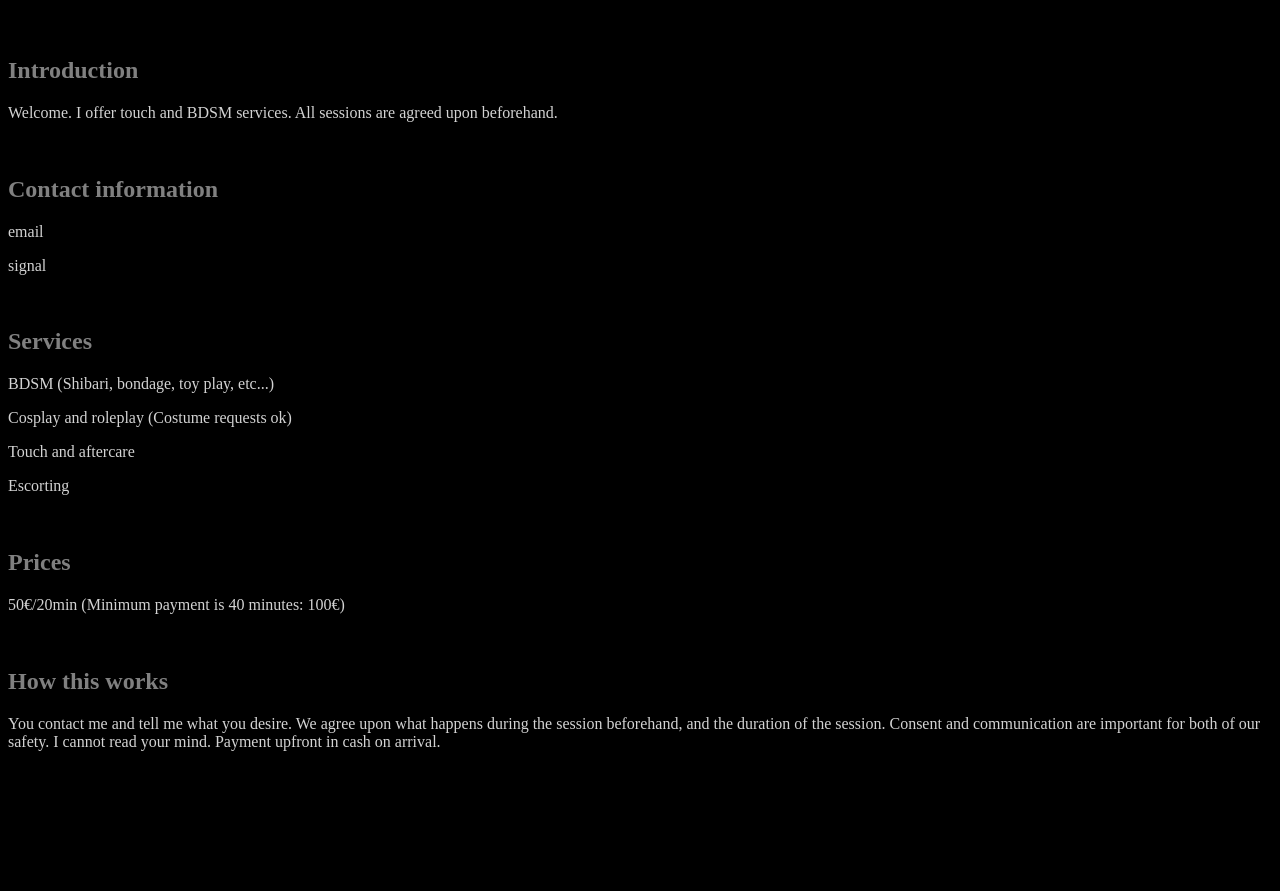
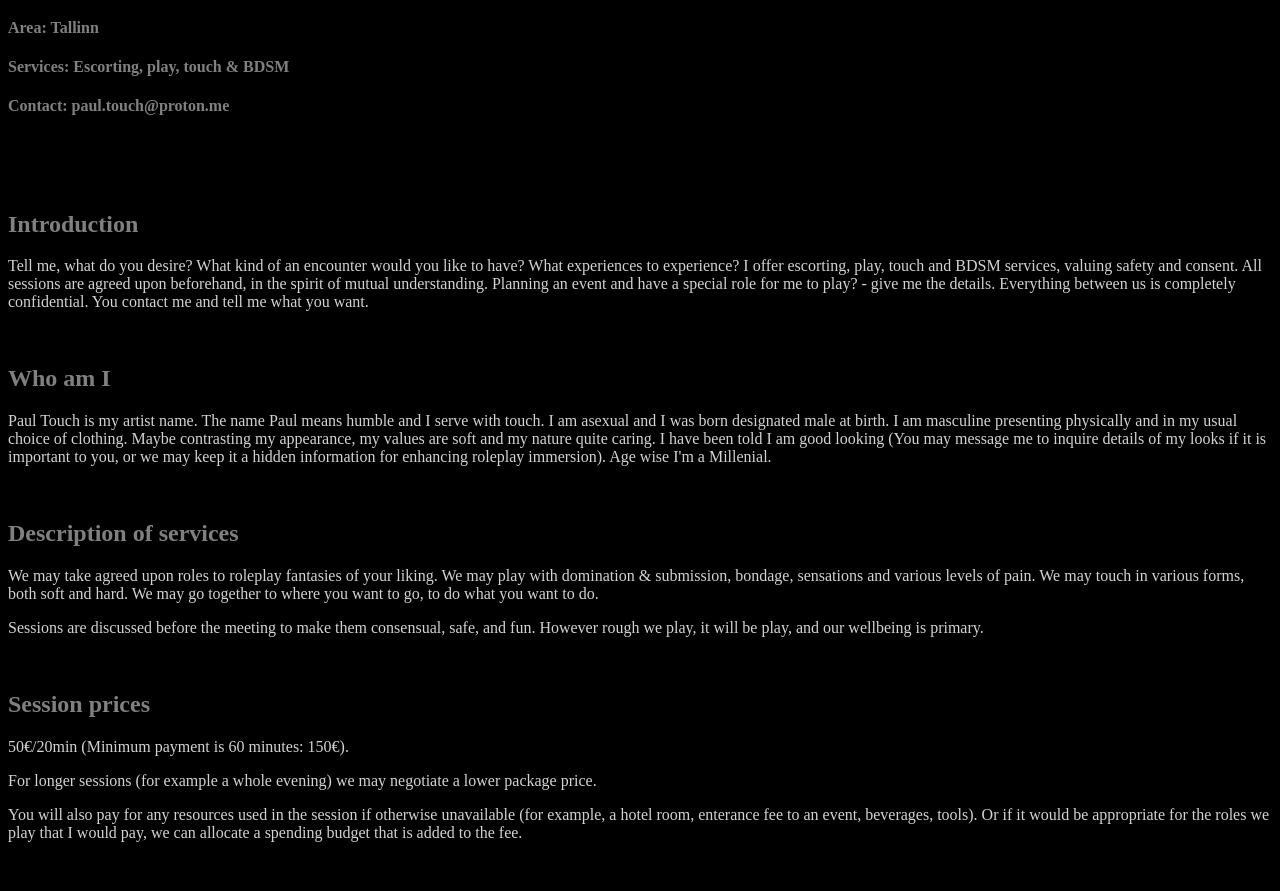
Before and after one commit to PaulTouch/PaulTouch.github.io, a plain HTML site: page BDSMDaddy.html in a window 1280 px wide. Shown: the part 61-952 px from the top of the page. Before the commit the page ends 828 px from the top, so only its background shows below. Drawn offline with Linux system fonts and the light colour scheme.

Commit message:
Update BDSMDaddy.html

```diff
--- a/BDSMDaddy.html
+++ b/BDSMDaddy.html
@@ -1,40 +1,48 @@
 <!DOCTYPE html>
 <html>
 <head>
-<title>BDSM Daddy</title>
+<title>BDSM Daddy for rent</title>
 </head>
 <body style="background-color:black;">
 
-<h1 style="color:Red;">BDSM Daddy for rent</h1>
+<h1 style="color:Red;">BDSM Daddy for rent</h4>
+<h4 style="color:Grey;">Area: Tallinn</h4>
+<h4 style="color:Grey;">Services: Escorting, play, touch & BDSM</h4>
+<h4 style="color:Grey;">Contact: paul.touch@proton.me</h4>
+
+<br>
+<br>
+<br>
+
+<h2 style="color:Grey;">Introduction</h2>
+<p style="color:LightGray;">Tell me, what do you desire? What kind of an encounter would you like to have? What experiences to experience? I offer escorting, play, touch and BDSM services, valuing safety and consent. All sessions are agreed upon beforehand, in the spirit of mutual understanding. Planning an event and have a special role for me to play? - give me the details. Everything between us is completely confidential. You contact me and tell me what you want.</p>
 
 <br>
 
-<h2 style="color:Grey;">Introduction</h2>
-<p style="color:LightGray;">Welcome. I offer touch and BDSM services. All sessions are agreed upon beforehand.</p>
+<h2 style="color:Grey;">Who am I</h2>
+<p style="color:LightGray;">Paul Touch is my artist name. The name Paul means humble and I serve with touch. I am asexual and I was born designated male at birth. I am masculine presenting physically and in my usual choice of clothing. Maybe contrasting my appearance, my values are soft and my nature quite caring. I have been told I am good looking (You may message me to inquire details of my looks if it is important to you, or we may keep it a hidden information for enhancing roleplay immersion). Age wise I'm a Millenial.</p>
+<br>
+
+<h2 style="color:Grey;">Description of services</h2>
+<p style="color:LightGray;">We may take agreed upon roles to roleplay fantasies of your liking. We may play with domination & submission, bondage, sensations and various levels of pain. We may touch in various forms, both soft and hard. We may go together to where you want to go, to do what you want to do.</p>
+<p style="color:LightGray;">Sessions are discussed before the meeting to make them consensual, safe, and fun. However rough we play, it will be play, and our wellbeing is primary.</p>
+
+<br>
+
+<h2 style="color:Grey;">Session prices</h2>
+<p style="color:LightGray;">50€/20min (Minimum payment is 60 minutes: 150€).</p>
+<p style="color:LightGray;">For longer sessions (for example a whole evening) we may negotiate a lower package price.</p>
+<p style="color:LightGray;">You will also pay for any resources used in the session if otherwise unavailable (for example, a hotel room, enterance fee to an event, beverages, tools). Or if it would be appropriate for the roles we play that I would pay, we can allocate a spending budget that is added to the fee.</p>
+
+<br>
+
+<h2 style="color:Grey;">How this works</h2>
+<p style="color:LightGray;">You contact me and tell me what you desire. We agree upon what happens during the session beforehand, the duration of the session, and schedule when, where and how we will meet. Payment upfront in cash on arrival.</p>
 
 <br>
 
 <h2 style="color:Grey;">Contact information</h2>
-<p style="color:LightGray;">email</p>
-<p style="color:LightGray;">signal</p>
-
-<br>
-
-<h2 style="color:Grey;">Services</h2>
-<p style="color:LightGray;">BDSM (Shibari, bondage, toy play, etc...)</p>
-<p style="color:LightGray;">Cosplay and roleplay (Costume requests ok)</p>
-<p style="color:LightGray;">Touch and aftercare</p>
-<p style="color:LightGray;">Escorting</p>
-
-<br>
-
-<h2 style="color:Grey;">Prices</h2>
-<p style="color:LightGray;">50€/20min (Minimum payment is 40 minutes: 100€)</p>
-
-<br>
-
-<h2 style="color:Grey;">How this works</h2>
-<p style="color:LightGray;">You contact me and tell me what you desire. We agree upon what happens during the session beforehand, and the duration of the session. Consent and communication are important for both of our safety. I cannot read your mind. Payment upfront in cash on arrival.</p>
+<p style="color:LightGray;">paul.touch@proton.me</p>
 
 </body>
 </html>
```
